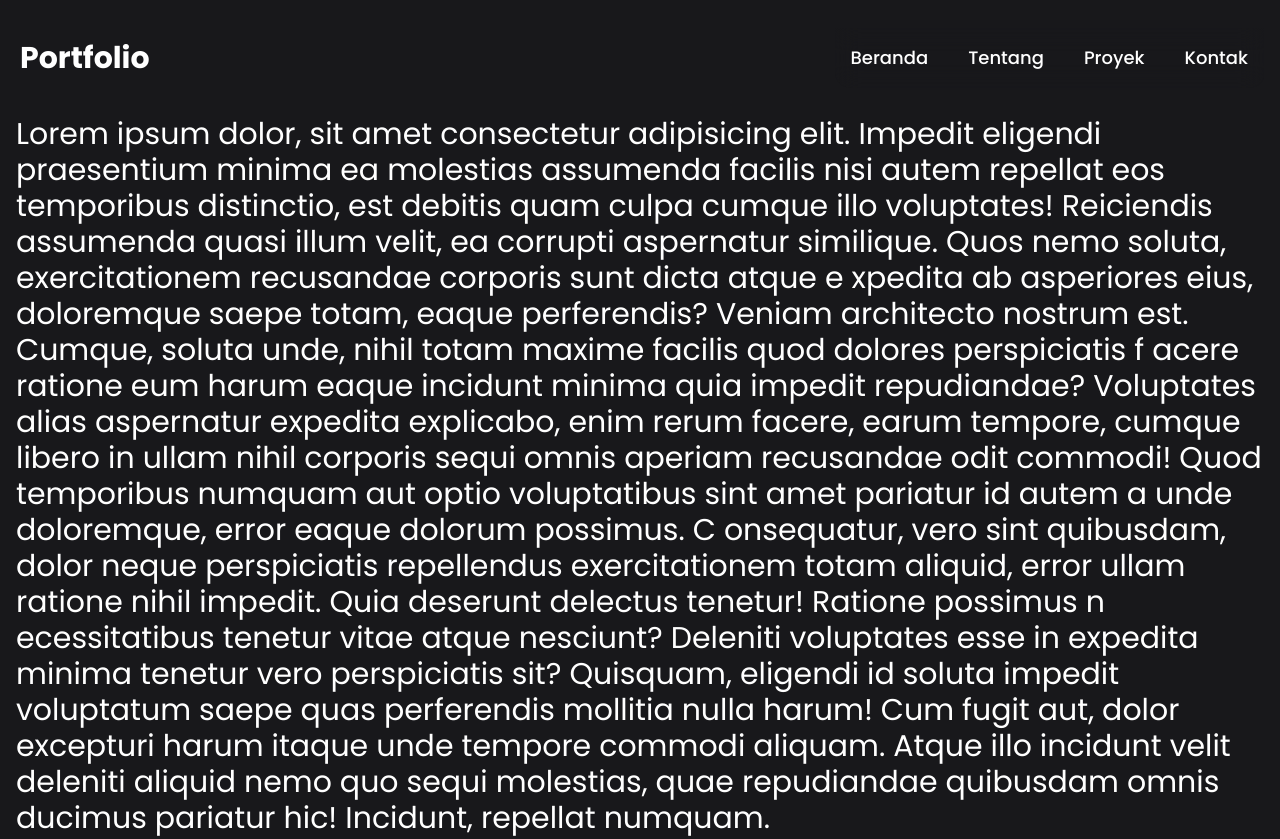
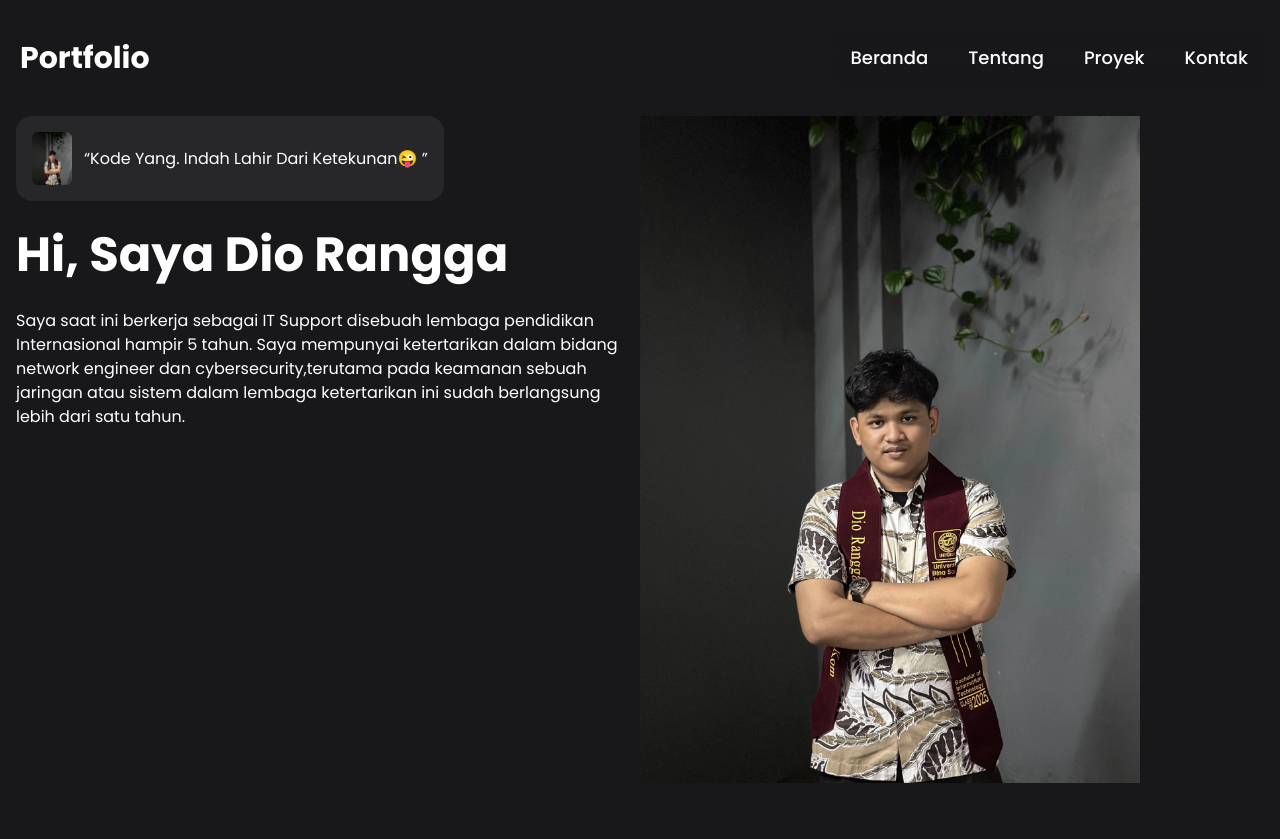
Before and after one commit to DioRangga/Portofolio-project, a React (Vite) app: page / in a window 1280 px wide. After the commit the page ends 800 px from the top, so only its background shows below. Built offline with nearby package versions, Linux system fonts and the light colour scheme.

Commit message:
1.0.0
Hero Section

```diff
--- a/src/App.jsx
+++ b/src/App.jsx
@@ -1,29 +1,26 @@
+import DataImage from "./data";
 
 
 function App() {
 
   return (
     <>
-    <h1 className="text-3xl">
-      Lorem ipsum dolor, sit amet consectetur adipisicing elit. Impedit eligendi praesentium
-      minima ea molestias assumenda facilis nisi autem repellat eos temporibus distinctio, est
-      debitis quam culpa cumque illo voluptates! Reiciendis assumenda quasi illum velit, ea corrupti
-      aspernatur similique. Quos nemo soluta, exercitationem recusandae corporis sunt dicta atque e
-      xpedita ab asperiores eius, doloremque saepe totam, eaque perferendis? Veniam architecto
-      nostrum est. Cumque, soluta unde, nihil totam maxime facilis quod dolores perspiciatis f
-      acere ratione eum harum eaque incidunt minima quia impedit repudiandae? Voluptates alias
-      aspernatur expedita explicabo, enim rerum facere, earum tempore, cumque libero in ullam
-      nihil corporis sequi omnis aperiam recusandae odit commodi! Quod temporibus numquam aut optio
-      voluptatibus sint amet pariatur id autem a unde doloremque, error eaque dolorum possimus. C
-      onsequatur, vero sint quibusdam, dolor neque perspiciatis repellendus exercitationem totam
-      aliquid, error ullam ratione nihil impedit. Quia deserunt delectus tenetur! Ratione possimus n
-      ecessitatibus tenetur vitae atque nesciunt? Deleniti voluptates esse in expedita minima tenetur
-      vero perspiciatis sit? Quisquam, eligendi id soluta impedit voluptatum saepe quas perferendis
-       mollitia nulla harum! Cum fugit aut, dolor excepturi harum itaque unde tempore commodi aliquam.
-        Atque illo incidunt velit deleniti aliquid nemo quo sequi molestias, quae repudiandae
-        quibusdam omnis ducimus pariatur hic! Incidunt, repellat numquam.</h1>
+   <div className="hero grid grid-cols-2">
+    <div>
+      <div className="flex items-center gap-3 mb-6 bg-zinc-800 w-fit p-4 rounded-2xl">
+        <img src={DataImage.HeroImage} alt="Hero Image" className="w-10 rounded-md" />
+        <q>Kode Yang. Indah Lahir Dari Ketekunan😜 </q>
+      </div>
+      <h1 className="text-5xl/tight font-bold mb-6">Hi, Saya Dio Rangga</h1>
+      <p>Saya saat ini berkerja sebagai IT Support disebuah lembaga pendidikan Internasional hampir
+        5 tahun. Saya mempunyai ketertarikan dalam bidang network engineer dan cybersecurity,terutama
+        pada keamanan sebuah jaringan atau sistem dalam lembaga ketertarikan ini sudah berlangsung
+        lebih dari satu tahun.</p>
+    </div>
+    <img src={DataImage.HeroImage} alt="Hero Image" className='w-125' />
+   </div>
     </>
-  )
+  );
 }
 
 export default App
```
Also changed, not shown: public/assets/hero-img.webp.
